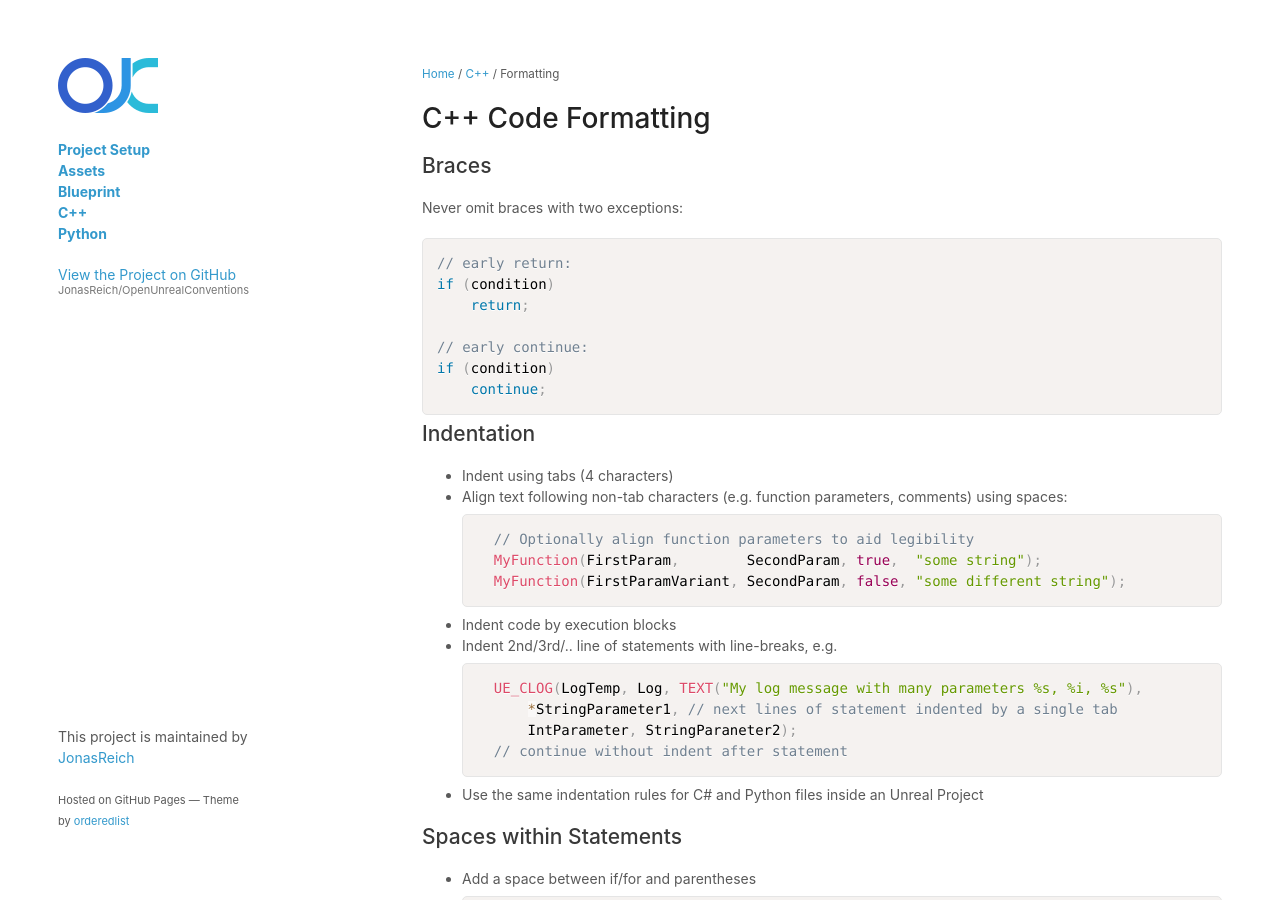
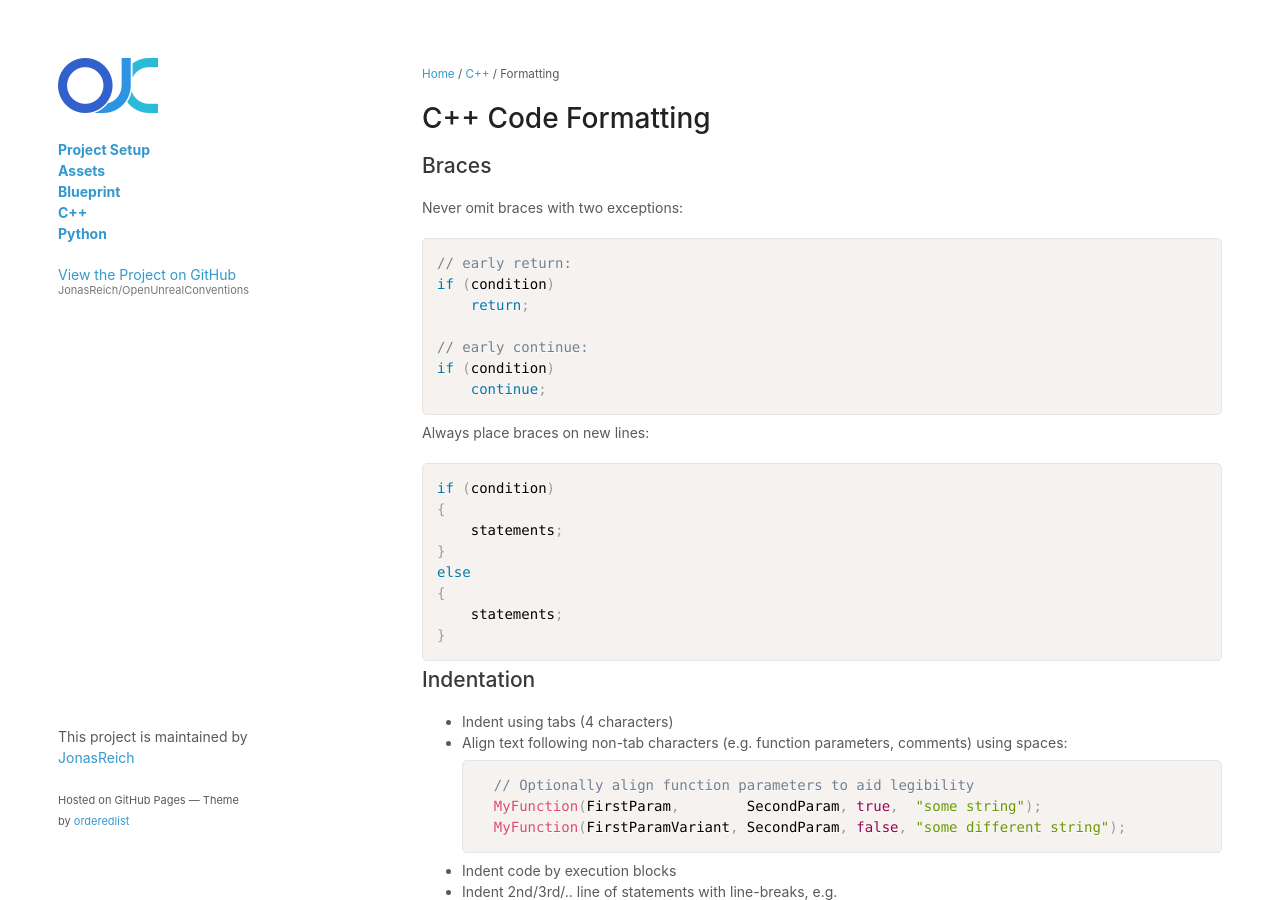
Before and after one commit to JonasReich/OpenUnrealConventions, a Jekyll site: the page built from C++/Formatting.md, in a window 1280 px wide and 900 px high. Built offline with Jekyll 4.4.1, drawn with Linux system fonts in a browser that asks for light colours; our own code applies the rules of GitHub Pages for plain Markdown files; a script that is not in the unit is left out; the repository's description, which GitHub fills in, is left out.

Commit message:
Update Formatting.md

````diff
--- a/C++/Formatting.md
+++ b/C++/Formatting.md
@@ -13,6 +13,18 @@ if (condition)
 // early continue:
 if (condition)
     continue;
+```
+
+Always place braces on new lines:
+```cpp
+if (condition)
+{
+    statements;
+}
+else
+{
+    statements;
+}
 ```
 
 ## Indentation
````
